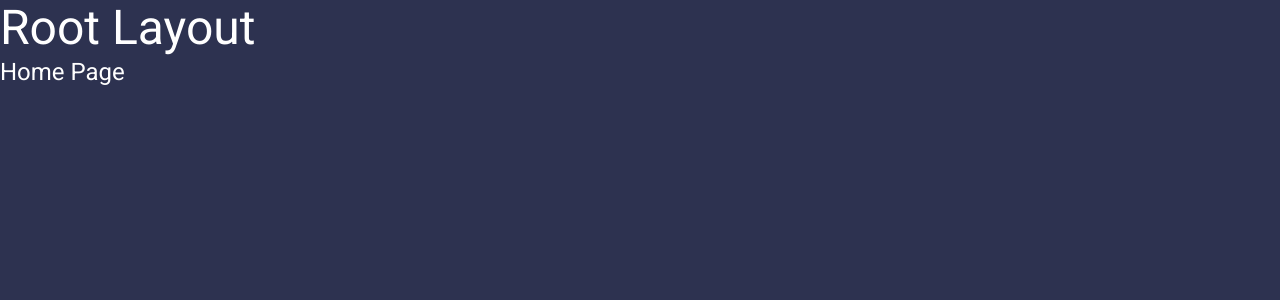
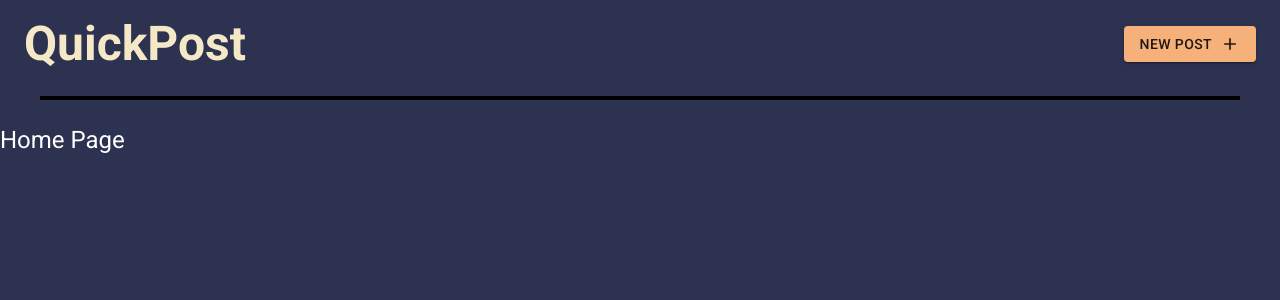
Before and after one commit to prajwal-hebbar-07/quick-post, a React (Vite) app: page / in a window 1280 px wide. Shown: the top 300 px of the page. Built offline with nearby package versions, Linux system fonts and the light colour scheme.

Commit message:
feat(layout): add AppBar as MainHeader and Divider in RootLayout
- Added MainHeader component in the components folder.
- Integrated MainHeader into RootLayout.
- Added a Divider in RootLayout to separate MainHeader and Outlet.

```diff
--- a/package.json
+++ b/package.json
@@ -13,6 +13,7 @@
     "@emotion/react": "^11.13.0",
     "@emotion/styled": "^11.13.0",
     "@fontsource/roboto": "^5.0.13",
+    "@mui/icons-material": "^5.16.6",
     "@mui/material": "^5.16.6",
     "react": "^18.2.0",
     "react-dom": "^18.2.0",
--- /dev/null
+++ b/src/components/MainHeader.jsx
@@ -0,0 +1,31 @@
+import { Box, Button, Container, Typography } from "@mui/material";
+import AddIcon from "@mui/icons-material/Add";
+
+const MainHeader = () => {
+  return (
+    <>
+      <Container maxWidth="fluid">
+        <Box
+          display="flex"
+          justifyContent="space-between"
+          alignItems="center"
+          my={2}
+        >
+          <Typography
+            variant="h3"
+            component="h1"
+            fontWeight="bold"
+            color="secondary"
+          >
+            QuickPost
+          </Typography>
+          <Button variant="contained">
+            New post <AddIcon fontSize="small" sx={{ ml: 1 }} />
+          </Button>
+        </Box>
+      </Container>
+    </>
+  );
+};
+
+export default MainHeader;
--- a/src/layouts/RootLayout.jsx
+++ b/src/layouts/RootLayout.jsx
@@ -1,12 +1,13 @@
-import { Typography } from "@mui/material";
 import { Outlet } from "react-router-dom";
+
+import MainHeader from "../components/MainHeader";
+import { Box, Divider } from "@mui/material";
 
 const RootLayout = () => {
   return (
     <>
-      <Typography variant="h3" component="h1">
-        Root Layout
-      </Typography>
+      <MainHeader />
+      <Divider variant="middle" sx={{ mx: 5, border: 2, my: 3 }} />
       <Outlet />
     </>
   );
```
Also changed, not shown: 1 other file (tests, documents, lock files or other folders).
